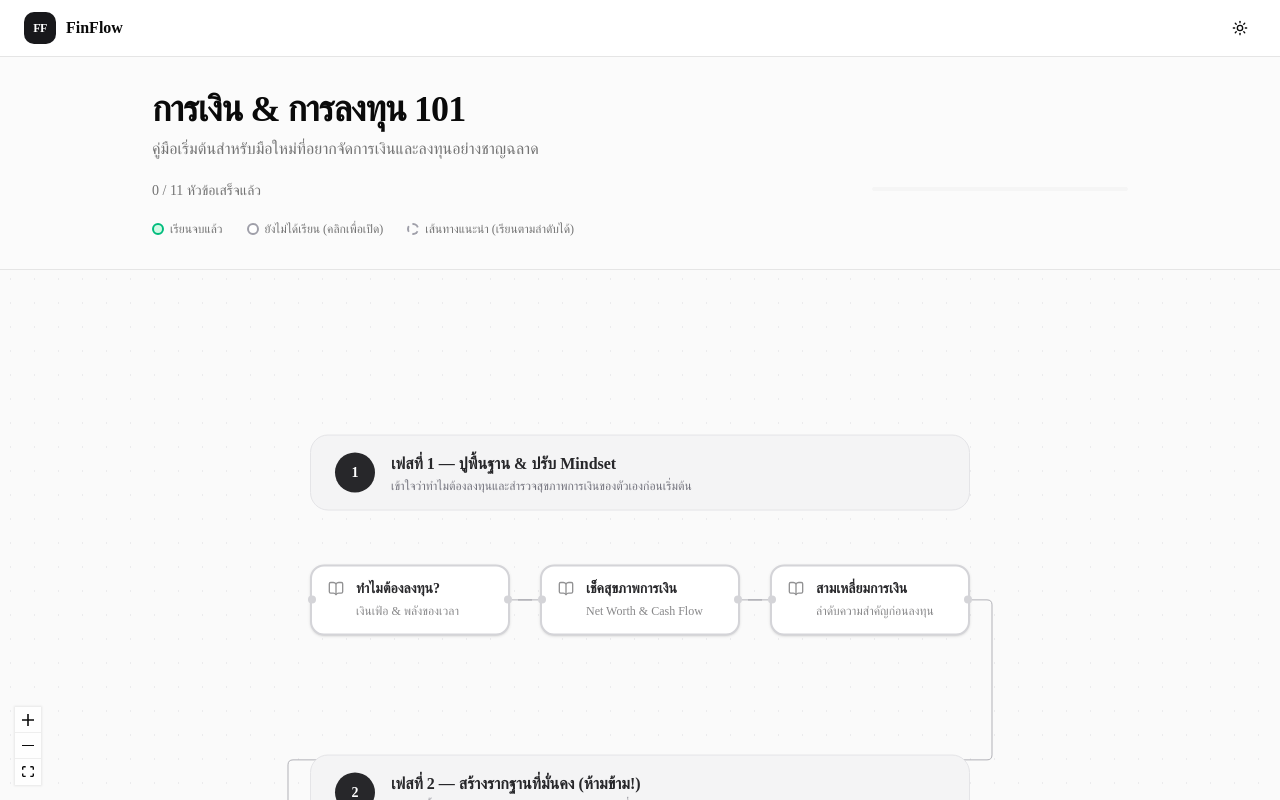
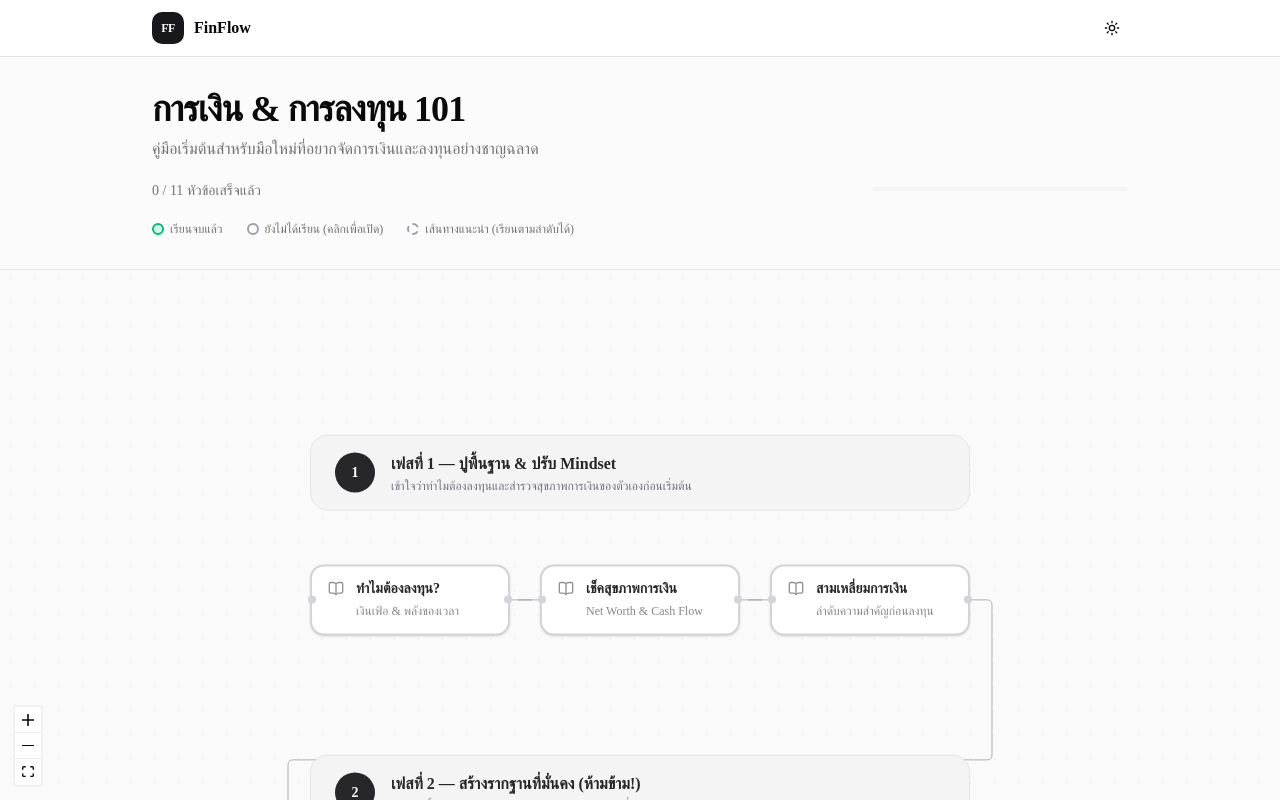
Before and after one commit to pachara-n/finflow, a Next.js app: page / in a window 1280 px wide. Built offline with nearby package versions, Linux system fonts and the light colour scheme.

Commit message:
feat: add responsive header component with theme toggle functionality

```diff
--- a/src/components/layout/Header.tsx
+++ b/src/components/layout/Header.tsx
@@ -9,7 +9,7 @@ export function Header() {
 
   return (
     <header className="sticky top-0 z-50 w-full border-b bg-background/95 backdrop-blur supports-[backdrop-filter]:bg-background/60">
-      <div className="flex h-14 items-center px-6">
+      <div className="max-w-5xl mx-auto flex h-14 items-center px-6">
         <div className="flex gap-2.5 items-center">
           <div className="w-8 h-8 bg-zinc-900 dark:bg-zinc-100 rounded-lg flex items-center justify-center">
             <span className="text-white dark:text-zinc-900 font-extrabold text-xs tracking-tighter">FF</span>
```
